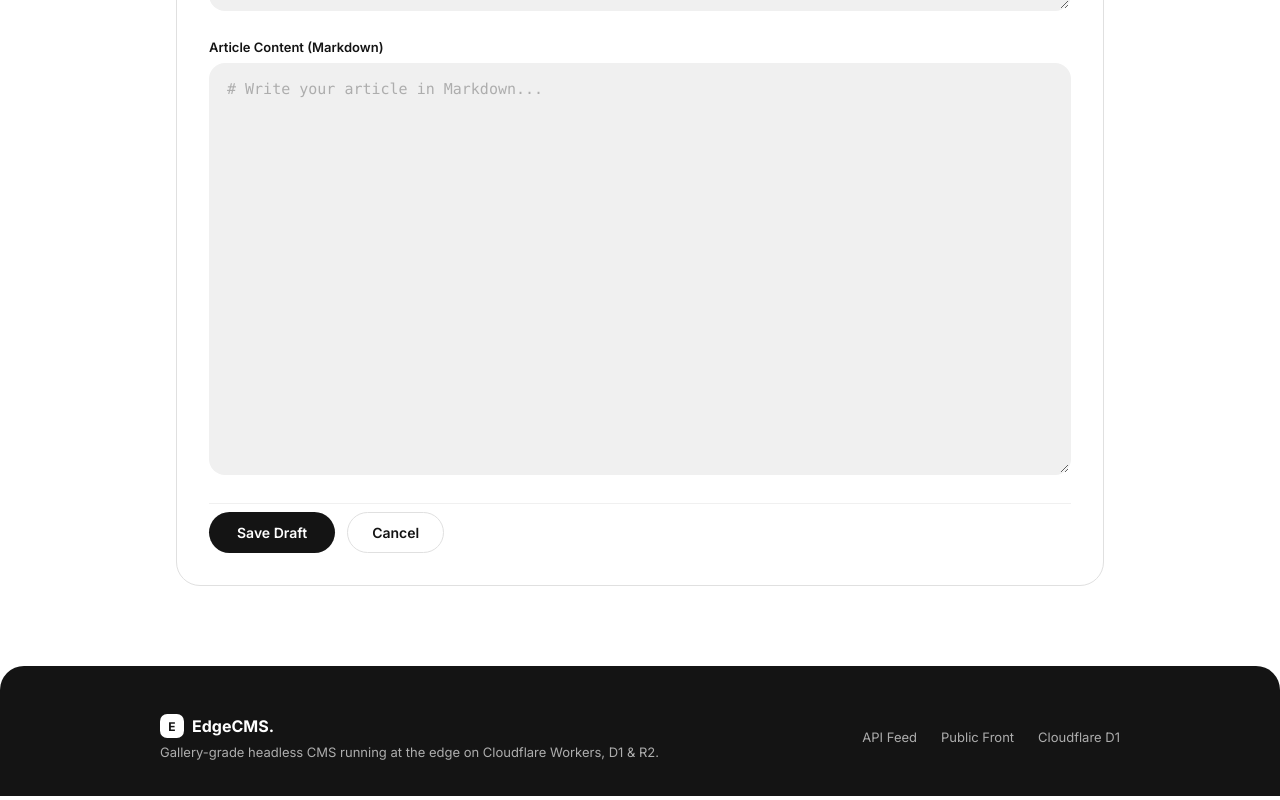
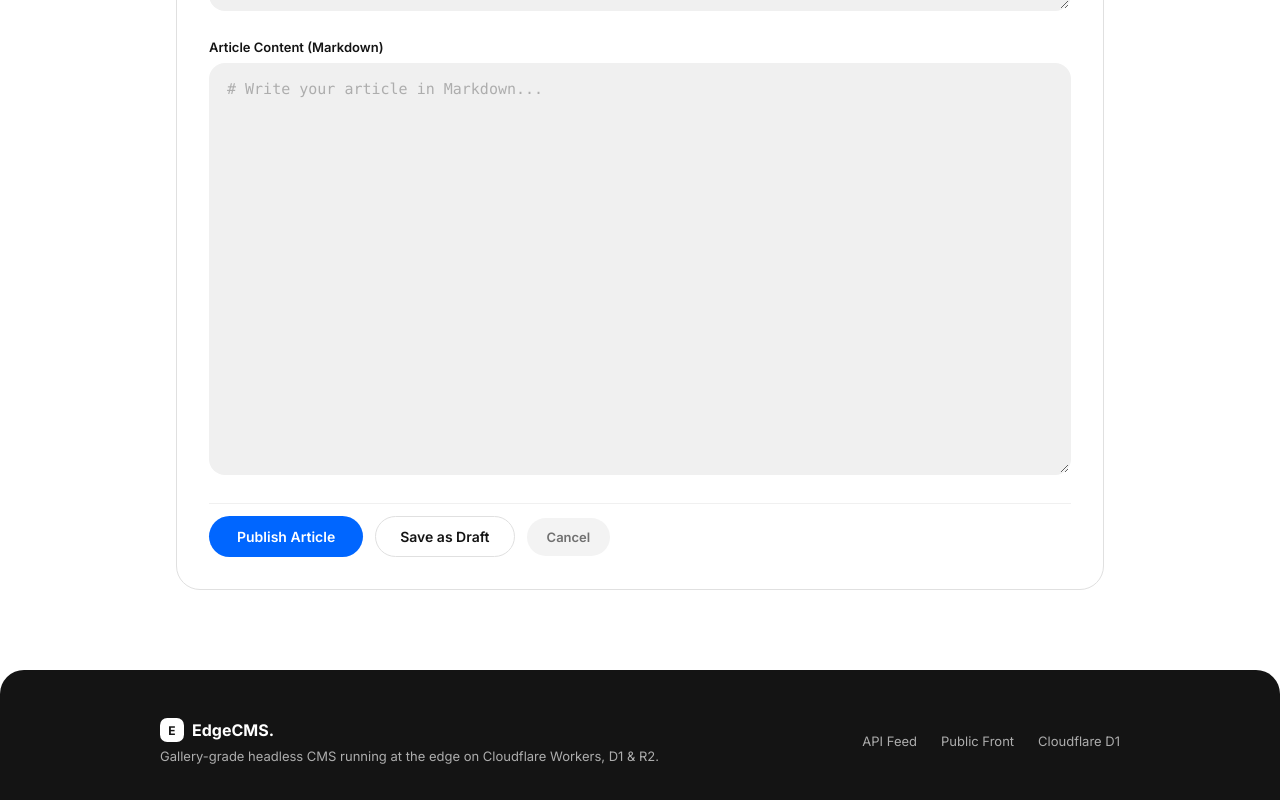
Before and after one commit to AlokMahapatra26/cms, a SvelteKit app in the folder apps/admin/: page /new in a window 1280 px wide. Shown: the part 780-1580 px from the top of the page. Built offline with nearby package versions, Linux system fonts and the light colour scheme; no server answers.

Commit message:
feat: add 1-click publish and unpublish buttons across admin dashboard

```diff
--- a/apps/admin/src/routes/new/+page.svelte
+++ b/apps/admin/src/routes/new/+page.svelte
@@ -212,11 +212,36 @@
     </div>
 
     <!-- Action Buttons -->
-    <div style="display: flex; gap: 12px; align-items: center; padding-top: 8px; border-top: 1px solid #f0f0f0;">
-      <button type="submit" disabled={submitting} class="btn-primary" style="padding: 12px 28px;">
-        {submitting ? 'Saving...' : status === 'published' ? 'Publish Article' : 'Save Draft'}
+    <div style="display: flex; gap: 12px; align-items: center; padding-top: 12px; border-top: 1px solid #f0f0f0; flex-wrap: wrap;">
+      <button
+        type="button"
+        disabled={submitting}
+        onclick={() => {
+          status = 'published';
+          const form = document.querySelector('form');
+          if (form) form.requestSubmit();
+        }}
+        class="btn-primary"
+        style="padding: 12px 28px; background-color: #0066ff;"
+      >
+        {submitting && status === 'published' ? 'Publishing...' : 'Publish Article'}
       </button>
-      <a href="/" class="btn-outline" style="padding: 11px 24px;">
+
+      <button
+        type="button"
+        disabled={submitting}
+        onclick={() => {
+          status = 'draft';
+          const form = document.querySelector('form');
+          if (form) form.requestSubmit();
+        }}
+        class="btn-outline"
+        style="padding: 11px 24px;"
+      >
+        {submitting && status === 'draft' ? 'Saving...' : 'Save as Draft'}
+      </button>
+
+      <a href="/" class="btn-pill-soft" style="padding: 11px 20px; color: #707070;">
         Cancel
       </a>
     </div>
```
Also changed, not shown: apps/admin/src/routes/+page.svelte (+34 -5 lines), apps/admin/src/routes/edit/[id]/+page.svelte (+53 -5 lines).
